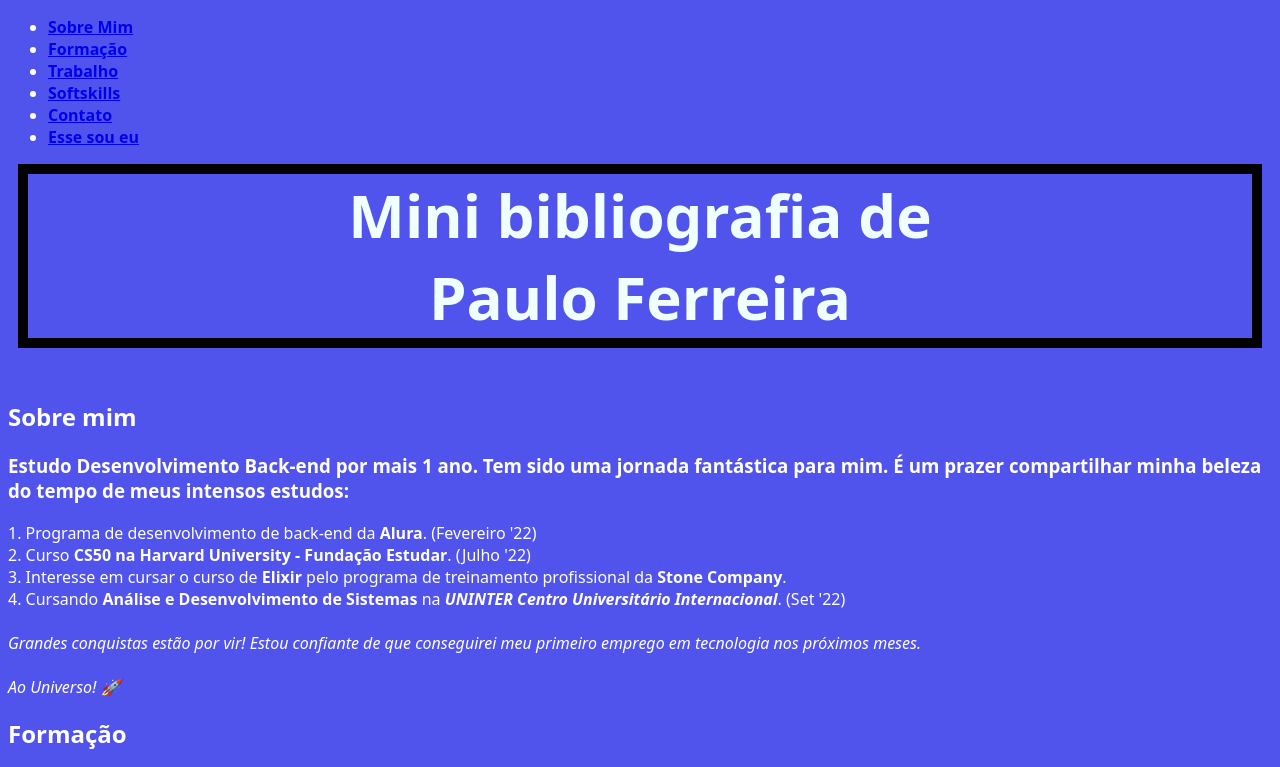
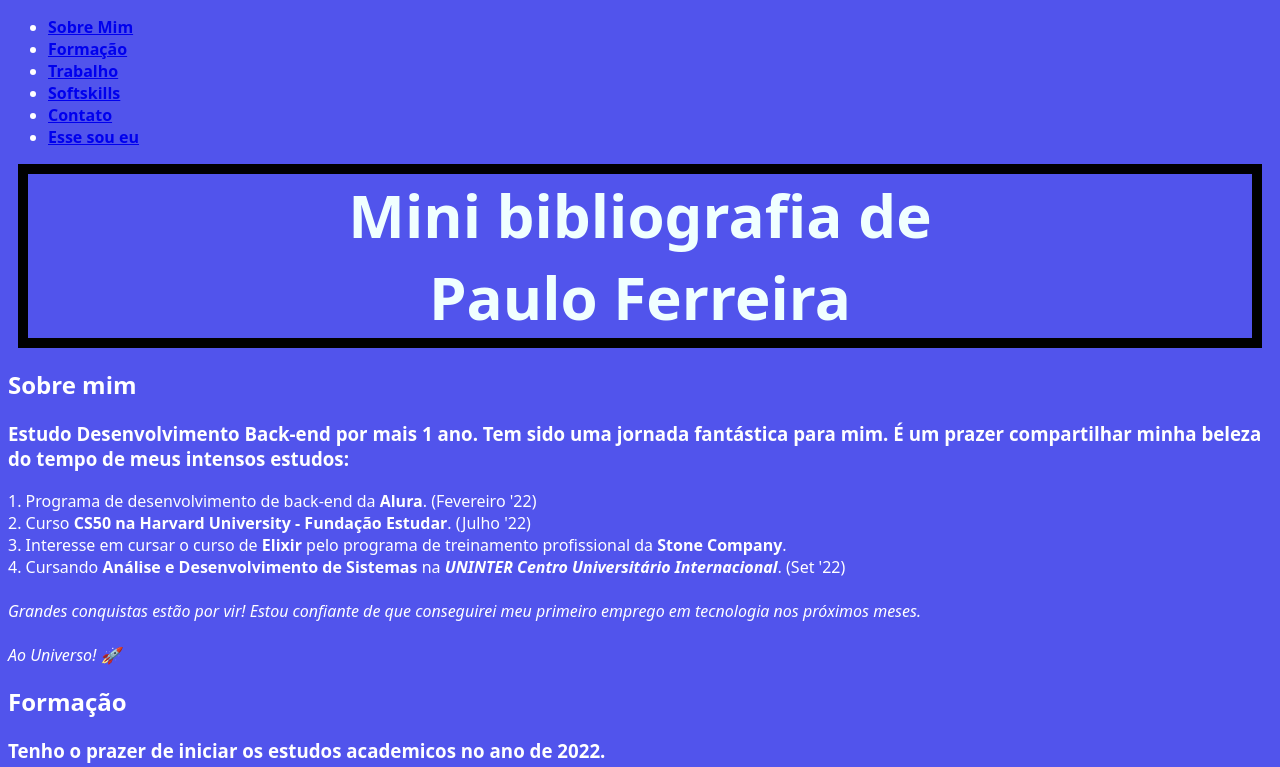
Before and after one commit to pauloferreirajunior/ATV2, a plain HTML site: page index.html in a window 1280 px wide. Shown: the top 767 px of the page. Drawn offline with Linux system fonts and the light colour scheme.

Commit message:
Update index.html

```diff
--- a/index.html
+++ b/index.html
@@ -20,7 +20,7 @@
     </nav>
 
     <div class="container">
-        <h1>Mini bibliografia de<br> Paulo Ferreira</h1><br>
+        <h1>Mini bibliografia de<br> Paulo Ferreira</h1>
     </div>
 
         <h2 id="me">Sobre mim</h2>
```
